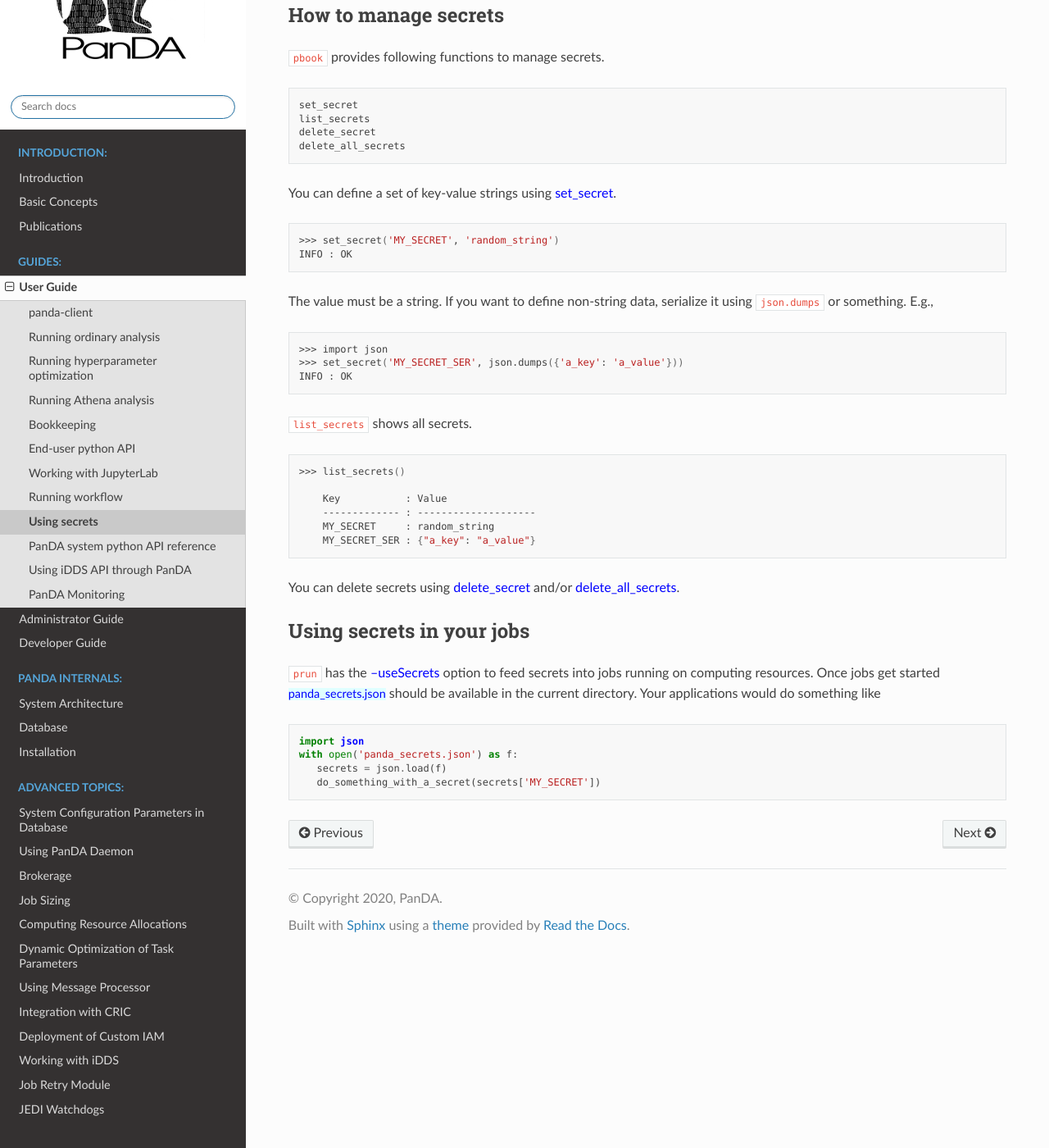
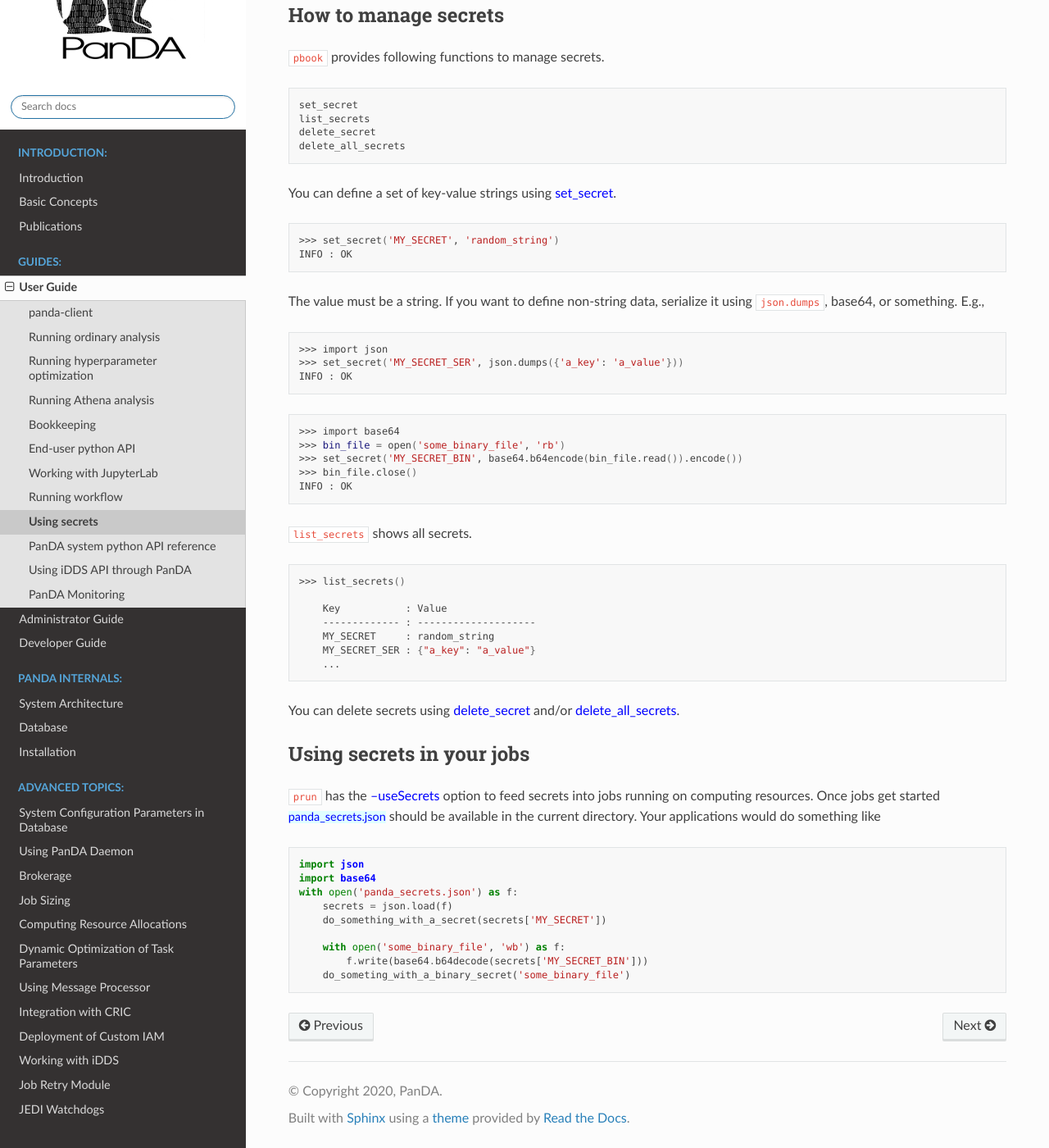
Before and after one commit to PanDAWMS/panda-docs, a Sphinx documentation site: the page built from docs/source/client/secret.rst, in a window 1280 px wide and 1400 px high, scrolled down 946 px. Shown: the whole window at 82% size. Built offline with Sphinx 7.4.7 and the Read the Docs theme 2.0.0, drawn with Linux system fonts in a browser that asks for light colours; pages that are not in the unit, such as notebooks, are missing from menus.

Commit message:
bin secret

```diff
--- a/docs/source/client/secret.rst
+++ b/docs/source/client/secret.rst
@@ -33,12 +33,21 @@ You can define a set of key-value strings using :blue:`set_secret`.
    >>> set_secret('MY_SECRET', 'random_string')
    INFO : OK
 
-The value must be a string. If you want to define non-string data, serialize it using ``json.dumps`` or something. E.g.,
+The value must be a string. If you want to define non-string data, serialize it using ``json.dumps``, base64,
+or something. E.g.,
 
 .. code-block:: bash
 
    >>> import json
    >>> set_secret('MY_SECRET_SER', json.dumps({'a_key': 'a_value'}))
+   INFO : OK
+
+.. code-block:: bash
+
+   >>> import base64
+   >>> bin_file = open('some_binary_file', 'rb')
+   >>> set_secret('MY_SECRET_BIN', base64.b64encode(bin_file.read()).encode())
+   >>> bin_file.close()
    INFO : OK
 
 ``list_secrets`` shows all secrets.
@@ -51,6 +60,7 @@ The value must be a string. If you want to define non-string data, serialize it
         ------------- : --------------------
         MY_SECRET     : random_string
         MY_SECRET_SER : {"a_key": "a_value"}
+        ...
 
 You can delete secrets using :blue:`delete_secret` and/or :blue:`delete_all_secrets`.
 
@@ -64,6 +74,11 @@ Your applications would do something like
 .. code-block:: python
 
   import json
+  import base64
   with open('panda_secrets.json') as f:
-     secrets = json.load(f)
-     do_something_with_a_secret(secrets['MY_SECRET'])
+      secrets = json.load(f)
+      do_something_with_a_secret(secrets['MY_SECRET'])
+
+      with open('some_binary_file', 'wb') as f:
+          f.write(base64.b64decode(secrets['MY_SECRET_BIN']))
+      do_someting_with_a_binary_secret('some_binary_file')
```
